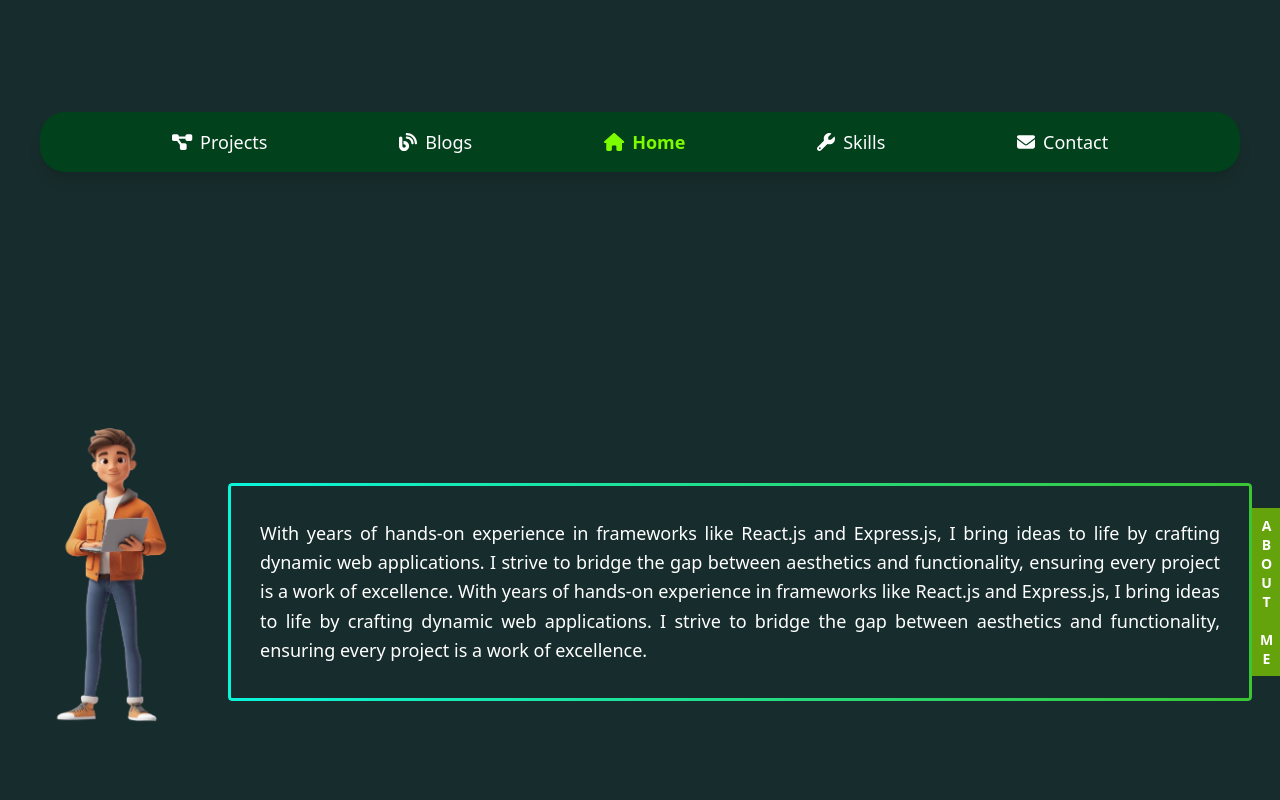
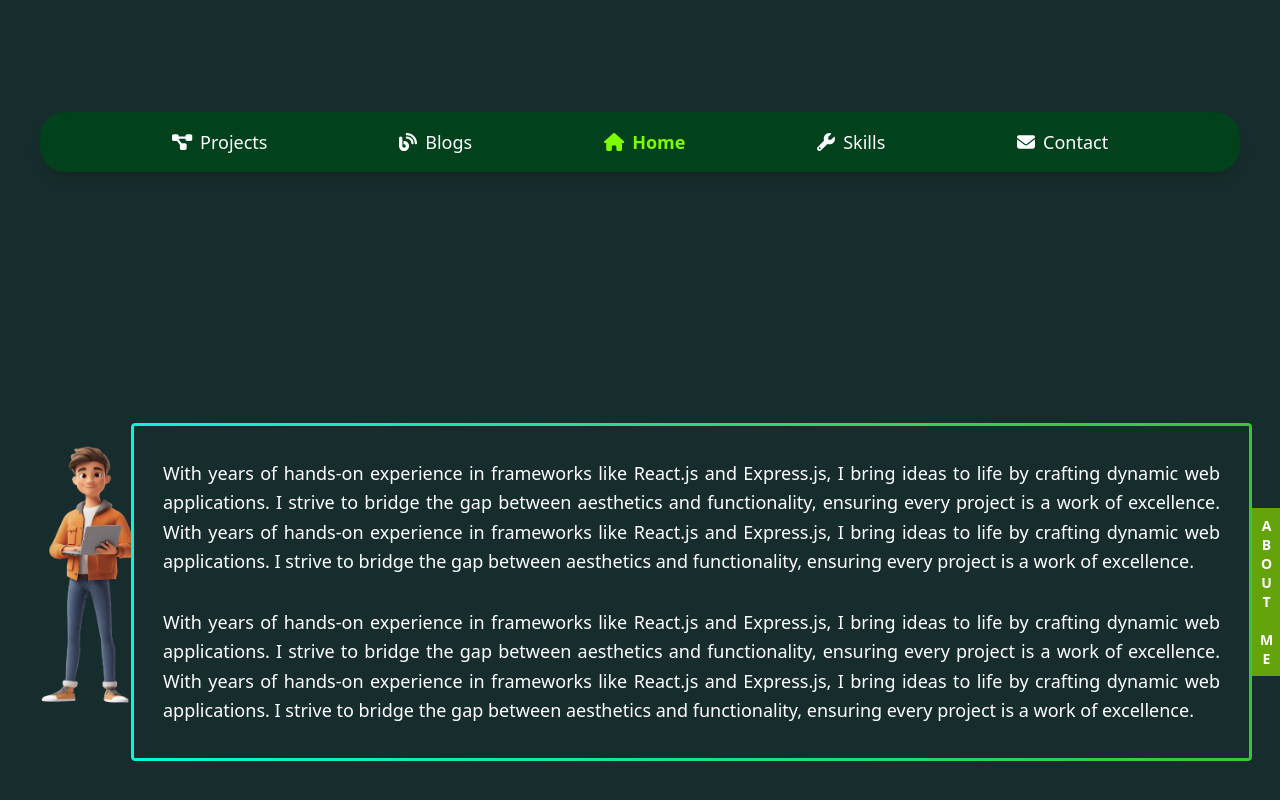
Before and after one commit to pk3808/my-portfolio, a React (Vite) app: page /home in a window 1280 px wide. Shown: the part 608-1408 px from the top of the page. Built offline with nearby package versions, Linux system fonts and the light colour scheme.

Commit message:
first commit

```diff
--- a/package.json
+++ b/package.json
@@ -18,6 +18,7 @@
     "framer-motion": "^11.11.10",
     "react": "^18.3.1",
     "react-dom": "^18.3.1",
+    "react-intersection-observer": "^9.13.1",
     "react-router-dom": "^6.26.2",
     "react-scroll-parallax": "^3.4.5",
     "tailwind-scrollbar-hide": "^1.1.7",
--- a/src/App.css
+++ b/src/App.css
@@ -792,3 +792,7 @@ canvas {
         font-size: 30px;
     }
 }
+.image-container {
+  position: relative;
+  overflow: hidden;
+}
--- /dev/null
+++ b/src/components/AboutMeSection.jsx
@@ -0,0 +1,60 @@
+import { useInView } from "react-intersection-observer";
+import { motion } from "framer-motion";
+
+const AboutMeSection = ({ darkMode }) => {
+  const aboutMeVariants = {
+    hidden: { opacity: 0, x: 0 }, // Fully transparent and centered
+    focusImage: { opacity: 1, x: 0 }, // Focused on the image
+    final: { opacity: 1, x: "-100%" }, // Move the image to the left
+  };
+
+  const contentVariants = {
+    hidden: { opacity: 0 },
+    visible: { opacity: 1 },
+  };
+
+  const [ref, inView] = useInView({
+    threshold: 0.2, // Trigger when 20% of the section is visible
+    triggerOnce: true, // Only trigger once
+  });
+
+  return (
+    <motion.div
+      ref={ref}
+      className="flex md:flex-row flex-col flex-grow items-center"
+    >
+      {/* Animated Image */}
+      <motion.div
+        className="w-[300px] md:w-[500px] h-[300px] md:h-[300px] mt-[40vh] md:mt-0 relative mb-8 image-container"
+        initial="hidden"
+        animate={inView ? "final" : "focusImage"}
+        variants={aboutMeVariants}
+        transition={{ duration: 1.5, ease: "easeOut" }}
+      >
+        <img
+          src="/images/aboutme.png"
+          alt="3D Animation"
+          className="rounded-lg w-[100%] h-[100%] md:ml-[2vw] mr-[auto] object-contain"
+        />
+      </motion.div>
+
+      {/* Content Section */}
+      <motion.div
+        className="text-xl md:text-lg max-w-[90%] px-4 text-justify animated-border ml-[auto] mr-[auto]"
+        initial="hidden"
+        animate={inView ? "visible" : "hidden"}
+        variants={contentVariants}
+        transition={{ delay: 1, duration: 1 }}
+      >
+        <p className={`leading-relaxed p-4 ${darkMode ? "text-white" : "text-black"}`}>
+          With years of hands-on experience in frameworks like React.js and
+          Express.js, I bring ideas to life by crafting dynamic web applications.
+          I strive to bridge the gap between aesthetics and functionality,
+          ensuring every project is a work of excellence.
+        </p>
+      </motion.div>
+    </motion.div>
+  );
+};
+
+export default AboutMeSection;
--- a/src/pages/Carousel.css
+++ b/src/pages/Carousel.css
@@ -181,7 +181,7 @@
     transform: translateY(50px);
     filter: blur(20px);
     opacity: 0;
-    animation: showContent 0.5s 1s linear forwards;
+    animation: showContent 0.5s 0.06s linear forwards;
 }
 
 @keyframes showContent {
--- a/src/pages/Home.jsx
+++ b/src/pages/Home.jsx
@@ -3,7 +3,7 @@ import { motion } from "framer-motion";
 import SocialMediaIcons from "../components/SocialMediaIcons";
 import { useNavigate } from "react-router-dom";
 import { Parallax, ParallaxProvider } from "react-scroll-parallax";
-
+import AboutMeSection from "../components/AboutMeSection";
 const Home = ({ darkMode }) => {
   const navigate = useNavigate();
   console.log("Rendering Home with darkMode:", darkMode);
@@ -39,7 +39,7 @@ const Home = ({ darkMode }) => {
                 className="flex justify-center  items-center"
                 initial={{ y: 100, opacity: 0 }}
                 animate={{ y: 0, opacity: 1 }}
-                transition={{ delay: 1, duration: 0.5, ease: "easeOut" }}
+                transition={{ delay: 1, duration: 0.3, ease: "easeOut" }}
               >
                 <img
                   src={"../../public/images/Avataar.png"}
@@ -159,13 +159,13 @@ const Home = ({ darkMode }) => {
 
         {/* Main Content Section */}
         <motion.div
-          className="flex md:flex-row flex-col flex-grow  items-center"
+          className="flex md:flex-row flex-col flex-grow  items-center "
           initial={{ opacity: 0 }}
           animate={{ opacity: 1 }}
           transition={{ duration: 1 }}
         >
           <motion.div
-            className="w-[300px] md:w-[400px] h-[300px] md:h-[300px] relative mb-8 image-container"
+            className="w-[300px] md:w-[500px] h-[300px] md:h-[300px] mt-[40vh] md:mt-0 relative mb-8 image-container"
             initial={{ scale: 0.9, opacity: 0 }}
             animate={{ scale: 1, opacity: 1 }}
             transition={{ delay: 0.3, duration: 1, ease: "easeOut" }}
@@ -174,13 +174,25 @@ const Home = ({ darkMode }) => {
             <img
               src="/images/aboutme.png"
               alt="3D Animation"
-              className="rounded-lg  w-[100%] h-[100%] object-contain"
+              className="rounded-lg  w-[100%] h-[100%] md:ml-[2vw] mr-[auto] object-contain"
             />
           </motion.div>
 
           <div
-            className="text-xl md:text-lg max-w-5xl mr-3 px-4 text-justify  animated-border ml-[auto] mr-[auto] "
+            className="text-xl md:text-lg maxw-[90%] mr-[5%] ml-[5%] px-4 text-justify  animated-border ml-[auto] mr-[auto] "
           >
+            <p
+              className={`leading-relaxed p-4 ${darkMode ? "text-white" : "text-black"}`}
+            >
+              With years of hands-on experience in frameworks like React.js
+              and Express.js, I bring ideas to life by crafting dynamic web
+              applications. I strive to bridge the gap between aesthetics and
+              functionality, ensuring every project is a work of excellence.
+              With years of hands-on experience in frameworks like React.js
+              and Express.js, I bring ideas to life by crafting dynamic web
+              applications. I strive to bridge the gap between aesthetics and
+              functionality, ensuring every project is a work of excellence.
+            </p>
             <p
               className={`leading-relaxed p-4 ${darkMode ? "text-white" : "text-black"}`}
             >
@@ -211,7 +223,7 @@ const Home = ({ darkMode }) => {
         </div>
 
       </div>
-
+{/* <AboutMeSection darkMode={darkMode} /> */}
 
     </ParallaxProvider>
   );
--- a/src/routes/AppRoutes.jsx
+++ b/src/routes/AppRoutes.jsx
@@ -5,7 +5,6 @@ import Blogs from '../pages/Blogs';
 import Projects from '../pages/Projects';
 import Skills from '../pages/Skills';
 import Contact from '../pages/Contact';
-import BrickBreaker from '../games/BrickBreaker';
 import SplashScreen from '../pages/SplashScreen';
 import Game from '../games/Game';
 
```
Also changed, not shown: 1 other file (tests, documents, lock files or other folders).
